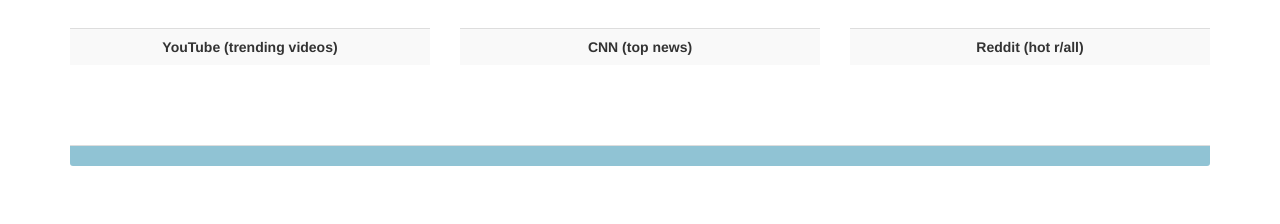
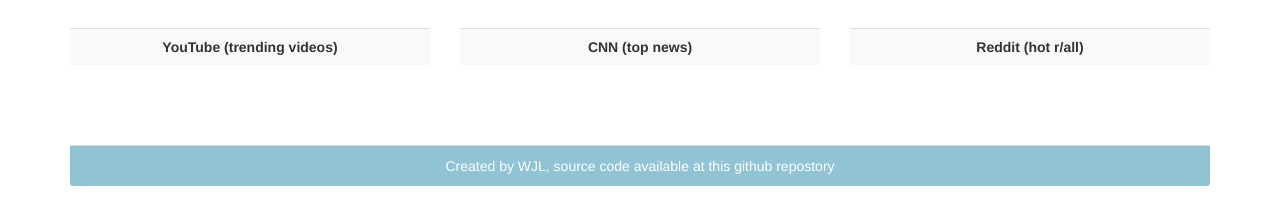
Before and after one commit to wonjoolee95/whatstrending, a plain HTML site: page index.html in a window 1280 px wide. Shown: the part 264-488 px from the top of the page. Drawn offline with nearby package versions, Linux system fonts and the light colour scheme; no server answers.

Commit message:
Second commit; added github repo link at index.html footer

```diff
--- a/index.html
+++ b/index.html
@@ -159,7 +159,7 @@
 		<br><br><br>
 		<div class="row">
 			<div class="col-xs-12">
-				<div class="panel-footer"></div>
+				<div class="panel-footer">Created by WJL, source code available at <a href="https://github.com/wonjoolee95/whatstrending/tree/master" target="_blank">this github repostory</a></div>
 			</div>
 		</div>
 
--- a/styles/style.css
+++ b/styles/style.css
@@ -11,6 +11,10 @@
 
 }
 
+.panel-footer > a {
+	color: inherit;
+}
+
 th {
 	text-align: center;
 }
```
